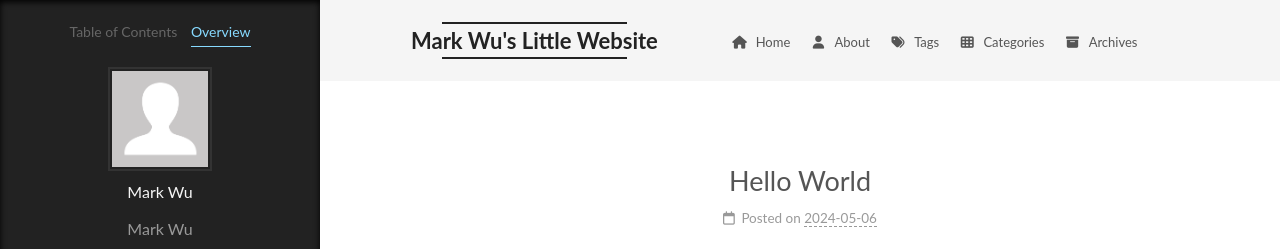
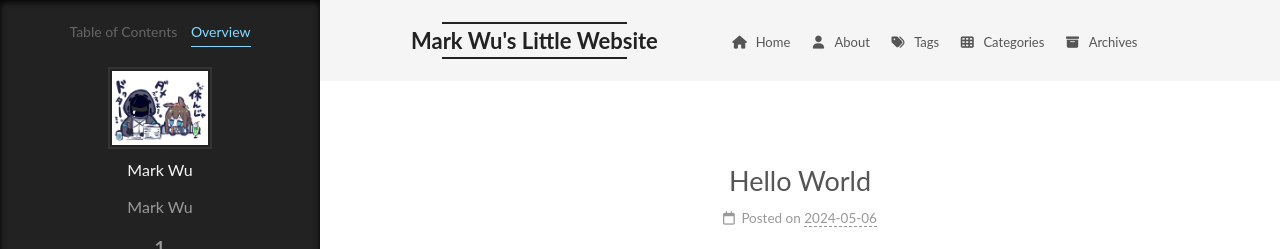
Before and after one commit to MegumiKat/Megumikat.github.io, a plain HTML site: page 2024/05/06/hello-world/index.html in a window 1280 px wide. Both pictures are taken after a click on the item "Overview". Shown: the top 249 px of the page. Drawn offline with nearby package versions, Linux system fonts and the light colour scheme.

Commit message:
Site updated: 2024-05-06 19:47:09

```diff
--- a/2024/05/06/hello-world/index.html
+++ b/2024/05/06/hello-world/index.html
@@ -121,7 +121,7 @@
         <div class="site-overview-wrap sidebar-panel">
           <div class="site-author animated" itemprop="author" itemscope itemtype="http://schema.org/Person">
     <img class="site-author-image" itemprop="image" alt="Mark Wu"
-      src="/images/avatar.gif">
+      src="/images/user.png">
   <p class="site-author-name" itemprop="name">Mark Wu</p>
   <div class="site-description" itemprop="description">Mark Wu</div>
 </div>
@@ -165,7 +165,7 @@
     <link itemprop="mainEntityOfPage" href="http://example.com/2024/05/06/hello-world/">
 
     <span hidden itemprop="author" itemscope itemtype="http://schema.org/Person">
-      <meta itemprop="image" content="/images/avatar.gif">
+      <meta itemprop="image" content="/images/user.png">
       <meta itemprop="name" content="Mark Wu">
     </span>
 
```
Also changed, not shown: archives/2024/05/index.html (+1 -1 lines), archives/2024/index.html (+1 -1 lines), archives/index.html (+1 -1 lines), index.html (+2 -2 lines), images/FvGFGQGaAAE_47y.png (added), images/user.png (added).
